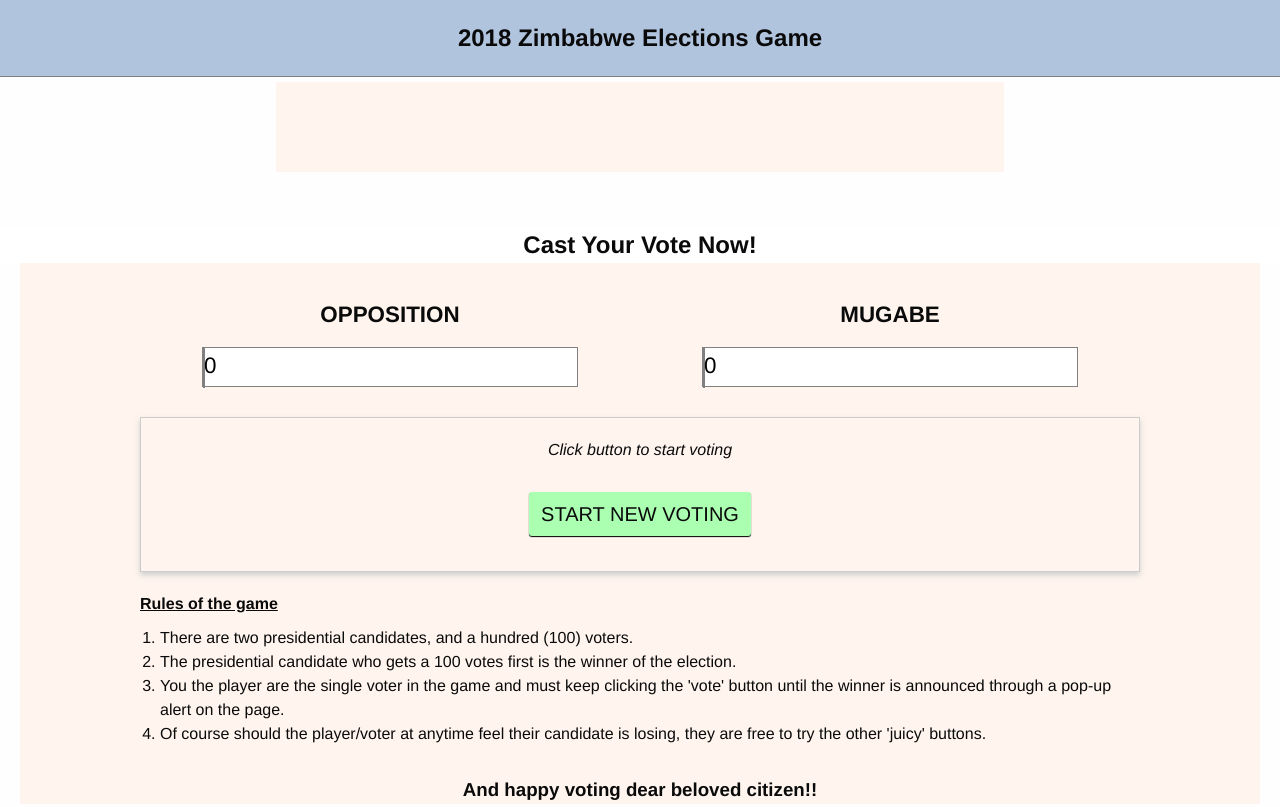
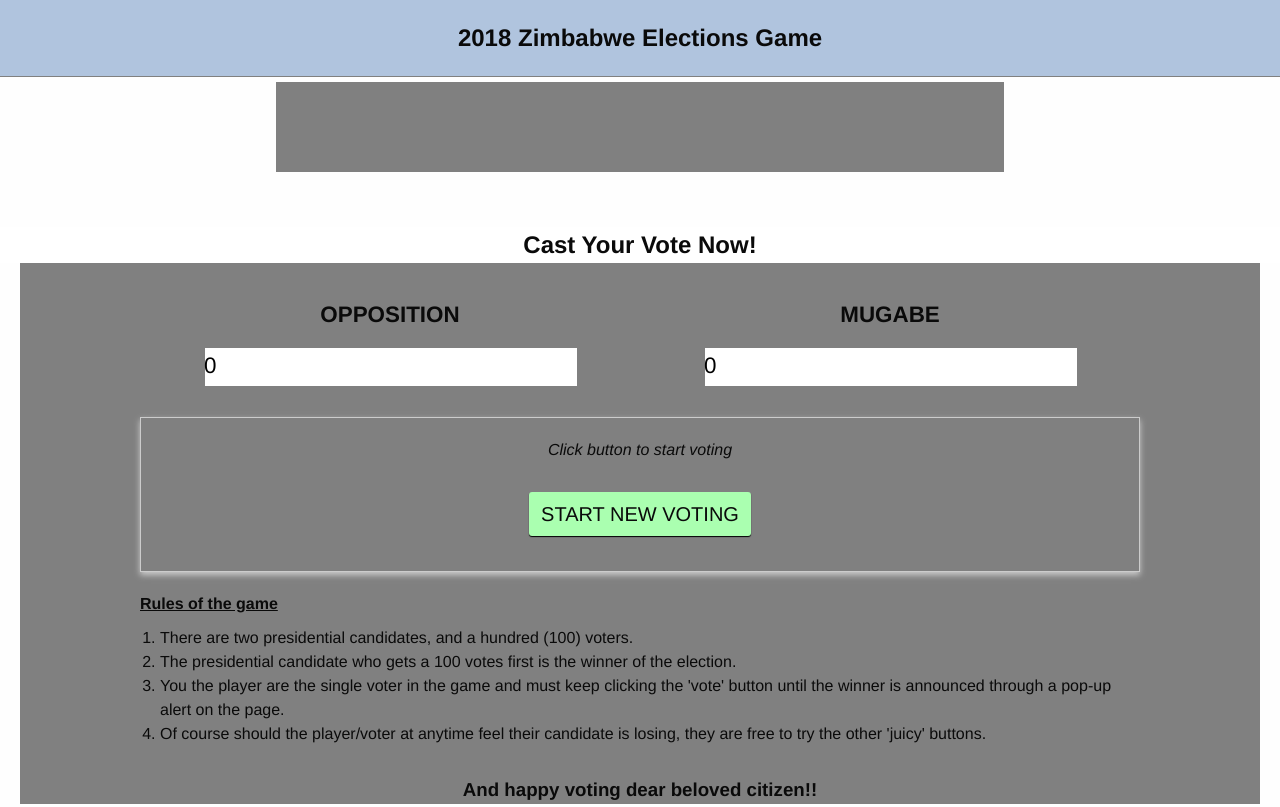
Before and after one commit to ChrisMlalazi/pollinggameszw, a plain HTML site: page index.html in a window 1280 px wide. Shown: the top 807 px of the page. Drawn offline with nearby package versions, Linux system fonts and the light colour scheme.

Commit message:
color test

```diff
--- a/app.css
+++ b/app.css
@@ -2,7 +2,7 @@
   box-sizing: border-box;
   margin: 0 auto;
   padding: 0;
-   background-color: #fff5ee;
+   background-color: grey;
 
 
 }
```
